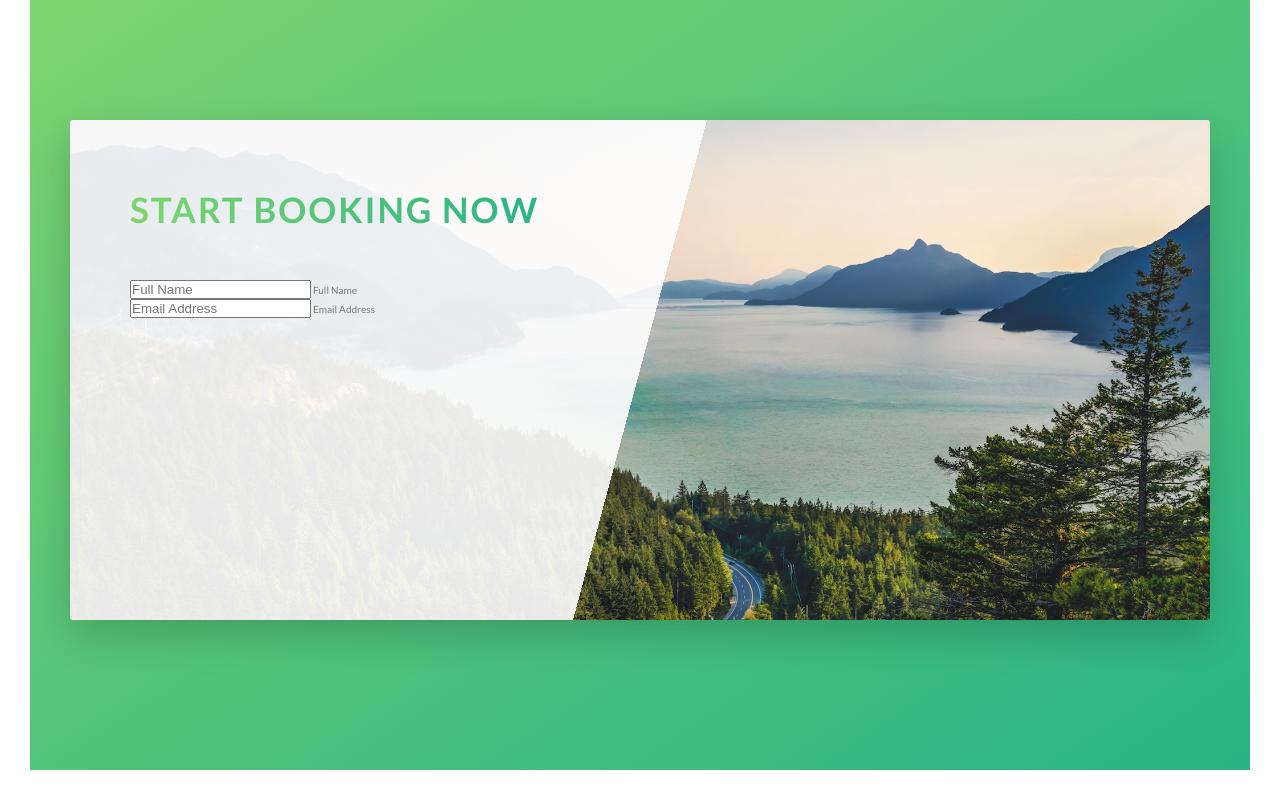
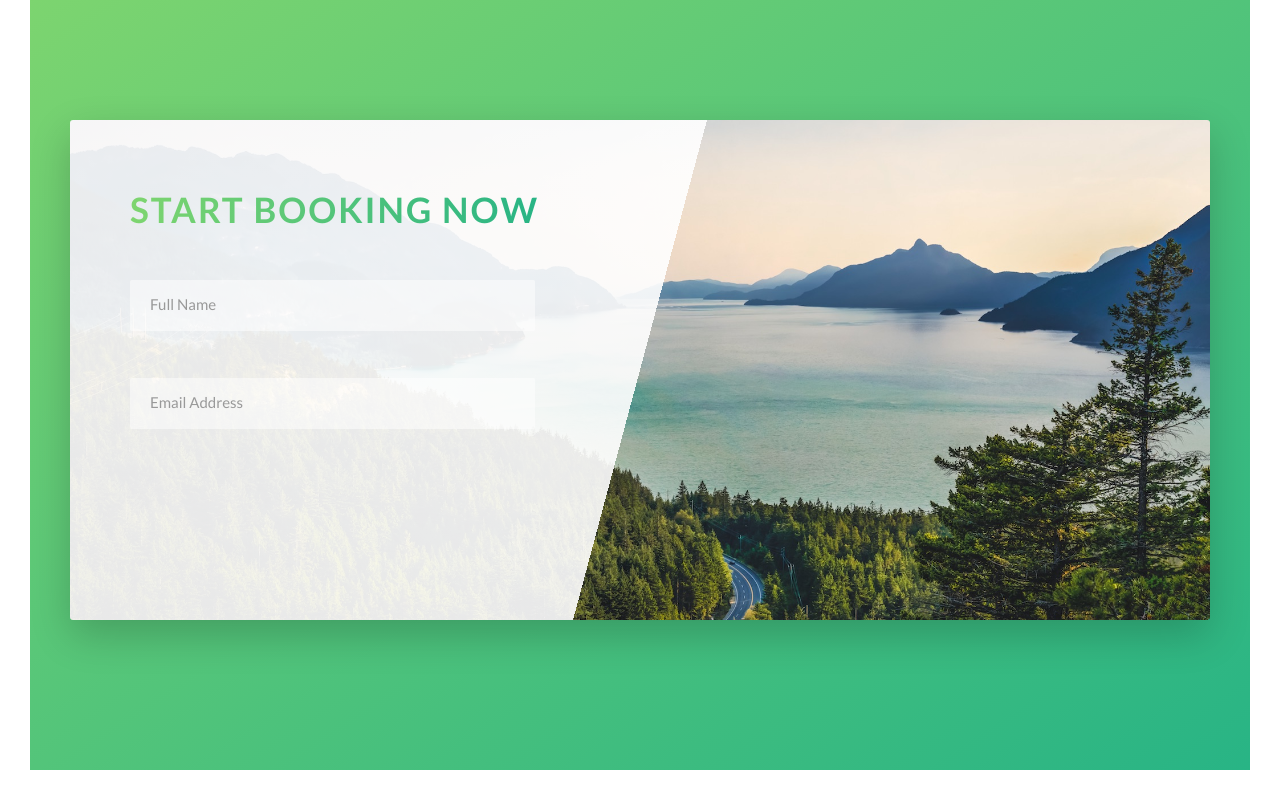
Before and after one commit to thaingocnguyen/Natours, a plain HTML site: page index.html in a window 1280 px wide. Shown: the part 4487-5287 px from the top of the page. Drawn offline with Linux system fonts and the light colour scheme.

Commit message:
styled form inputs

```diff
--- a/css/style.css
+++ b/css/style.css
@@ -333,6 +333,42 @@ body {
   .feature-box:hover {
     transform: translateY(-1.5rem) scale(1.03); }
 
+.form__group:not(:last-child) {
+  margin-bottom: 2rem; }
+
+.form__input {
+  font-size: 1.5rem;
+  font-family: inherit;
+  padding: 1.5rem 2rem;
+  border-radius: 2px;
+  background-color: rgba(255, 255, 255, 0.5);
+  border: none;
+  border-bottom: 3px solid transparent;
+  width: 90%;
+  display: block;
+  color: inherit; }
+  .form__input::-webkit-input-placeholder {
+    color: #999; }
+  .form__input:focus {
+    outline: none;
+    box-shadow: 0 1rem 2rem rgba(0, 0, 0, 0.1);
+    border-bottom: 3px solid #55c57a; }
+  .form__input:focus:invalid {
+    border-bottom: 3px solid #ff7730; }
+
+.form__label {
+  font-size: 1.2rem;
+  font-weight: 700;
+  margin-left: 2rem;
+  margin-top: .7rem;
+  display: block;
+  transition: all .3s; }
+
+.form__input:placeholder-shown + .form__label {
+  opacity: 0;
+  visibility: 0;
+  transform: translateY(-4rem); }
+
 .story {
   width: 75%;
   margin: 0 auto;
--- a/index.html
+++ b/index.html
@@ -266,11 +266,11 @@
                                     </h2>
                             </div>
                             <div class="form__group">
-                                <input type="text" class="form_input" placeholder="Full Name" id="name" required>
+                                <input type="text" class="form__input" placeholder="Full Name" id="name" required>
                                 <label for="name" class="form__label">Full Name</label>
                             </div>
                             <div class="form__group">
-                                    <input type="email" class="form_input" placeholder="Email Address" id="email" required>
+                                    <input type="email" class="form__input" placeholder="Email Address" id="email" required>
                                     <label for="email" class="form__label">Email Address</label>
                             </div>
                         </form>
--- a/sass/abstract/_variables.scss
+++ b/sass/abstract/_variables.scss
@@ -12,6 +12,7 @@ $color-tertiary-dark: #5643fa;
 $color-grey-light-1: #f7f7f7;
 $color-grey-light-2: #eee;
 $color-grey-dark: #777;
+$color-grey-dark-2: #999;
 $color-white: #fff;
 $color-black: #000;
 
--- /dev/null
+++ b/sass/components/_form.scss
@@ -0,0 +1,49 @@
+.form {
+
+    &__group:not(:last-child) {
+        margin-bottom: 2rem;
+    }
+
+    &__input {
+        font-size: 1.5rem;
+        font-family: inherit;
+        padding: 1.5rem 2rem;
+        border-radius: 2px;
+        background-color: rgba($color-white, .5);
+        border: none;
+        border-bottom: 3px solid transparent;
+        width: 90%;
+        display: block;
+        color: inherit;
+
+        &::-webkit-input-placeholder {
+            color: $color-grey-dark-2;
+        }
+
+        &:focus {
+            outline: none;
+            box-shadow: 0 1rem 2rem rgba($color-black, .1);
+            border-bottom: 3px solid $color-primary;
+        }
+
+        &:focus:invalid {
+            border-bottom: 3px solid $color-secondary-dark;
+        }
+
+    }
+
+    &__label {
+        font-size: 1.2rem;
+        font-weight: 700;
+        margin-left: 2rem;
+        margin-top: .7rem;
+        display: block;
+        transition: all .3s;
+    }
+
+    &__input:placeholder-shown + &__label {
+        opacity: 0;
+        visibility: 0;
+        transform: translateY(-4rem);
+    }
+}
--- a/sass/main.scss
+++ b/sass/main.scss
@@ -12,6 +12,7 @@
 @import "components/composition";
 @import "components/card";
 @import "components/feature-box";
+@import "components/form";
 @import "components/story";
 
 @import "layout/grid";
```
